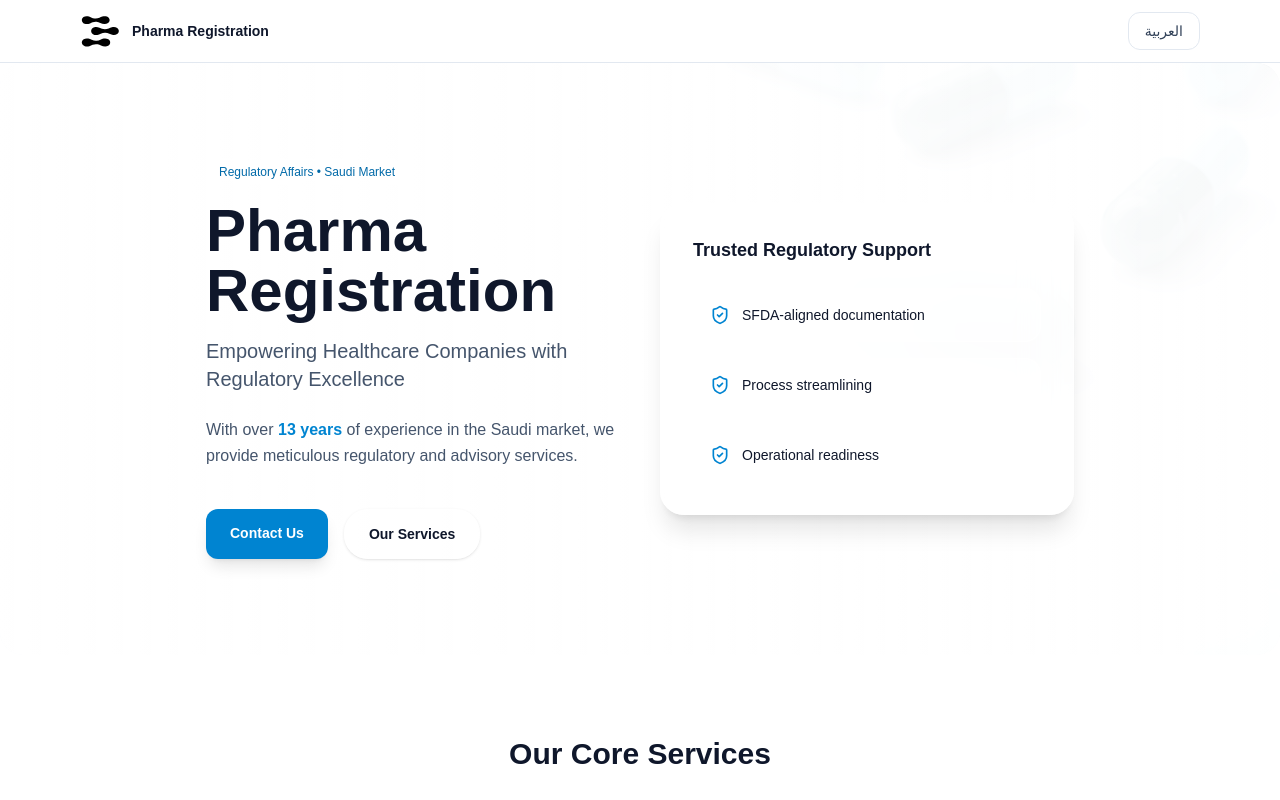
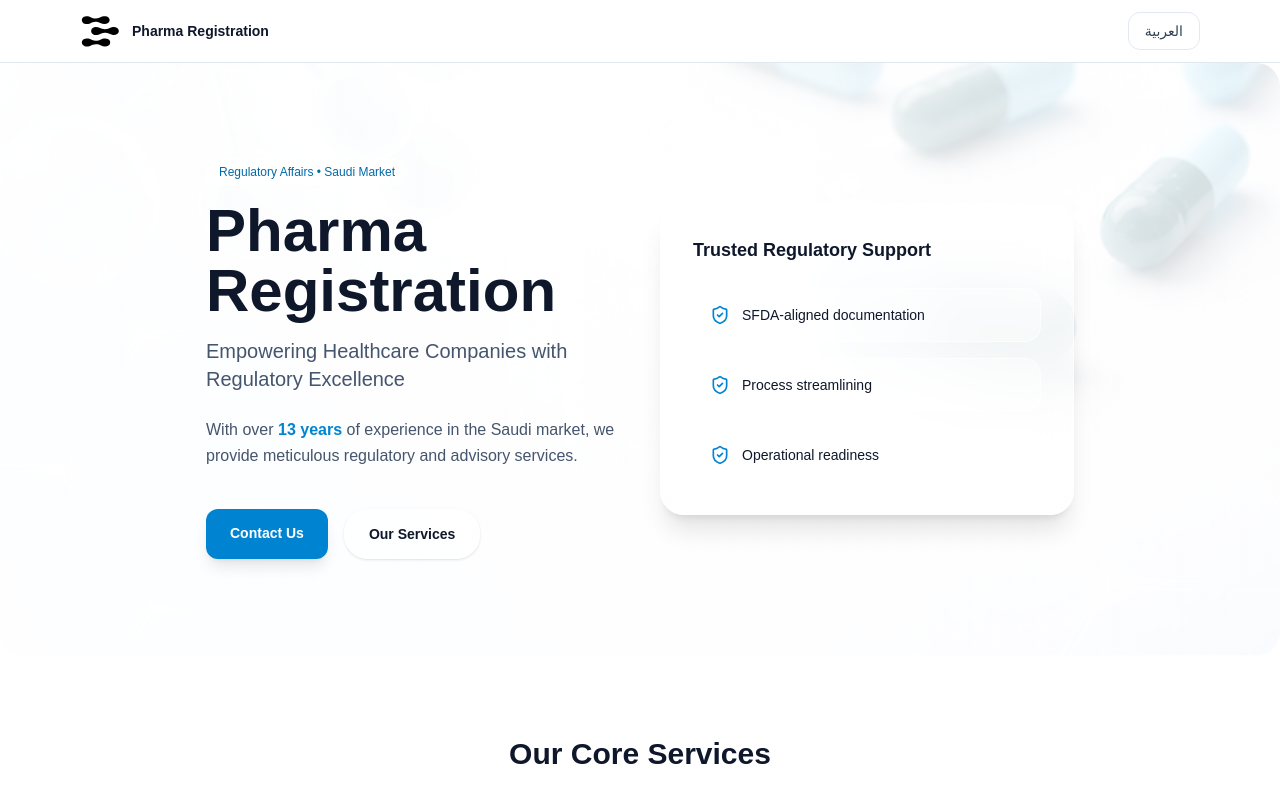
Before and after one commit to Nusamaj/pharma-registration, a Next.js app: page /en in a window 1280 px wide. Shown: the top 800 px of the page. Built offline with nearby package versions, Linux system fonts and the light colour scheme.

Commit message:
Update contact page

```diff
--- a/src/app/globals.css
+++ b/src/app/globals.css
@@ -90,31 +90,20 @@ body {
 
 
 /* صورة الخلفية */
-.hero::before {
-  content: "";
-  position: absolute;
-  inset: 0;
-  background-image: url("/hero-bg.png");
-  background-size: cover;
-  background-position: center;
-  background-repeat: no-repeat;
-  opacity: 0.18; /* ناعمة ومناسبة لألوانك */
-  z-index: 0;
+.hero {
+  position: relative;
+  overflow: hidden;
+  border-radius: 24px;
+  background:
+    linear-gradient(
+      90deg,
+      rgba(255, 255, 255, 0.96) 0%,
+      rgba(255, 255, 255, 0.88) 45%,
+      rgba(255, 255, 255, 0.75) 100%
+    ),
+    url("/hero-bg.png") center / cover no-repeat;
 }
 
-/* طبقة بيضاء للقراءة */
-.hero::after {
-  content: "";
-  position: absolute;
-  inset: 0;
-  background: linear-gradient(
-    90deg,
-    rgba(255, 255, 255, 0.96) 0%,
-    rgba(255, 255, 255, 0.88) 45%,
-    rgba(255, 255, 255, 0.75) 100%
-  );
-  z-index: 1;
-}
 
 /* محتوى الهيرو */
 .hero-content {
@@ -122,6 +111,7 @@ body {
   z-index: 2;
   max-width: 900px;
 }
+
 /* RTL: اعكس اتجاه التدرّج للعربي */
 .hero-rtl::after {
   background: linear-gradient(
```
